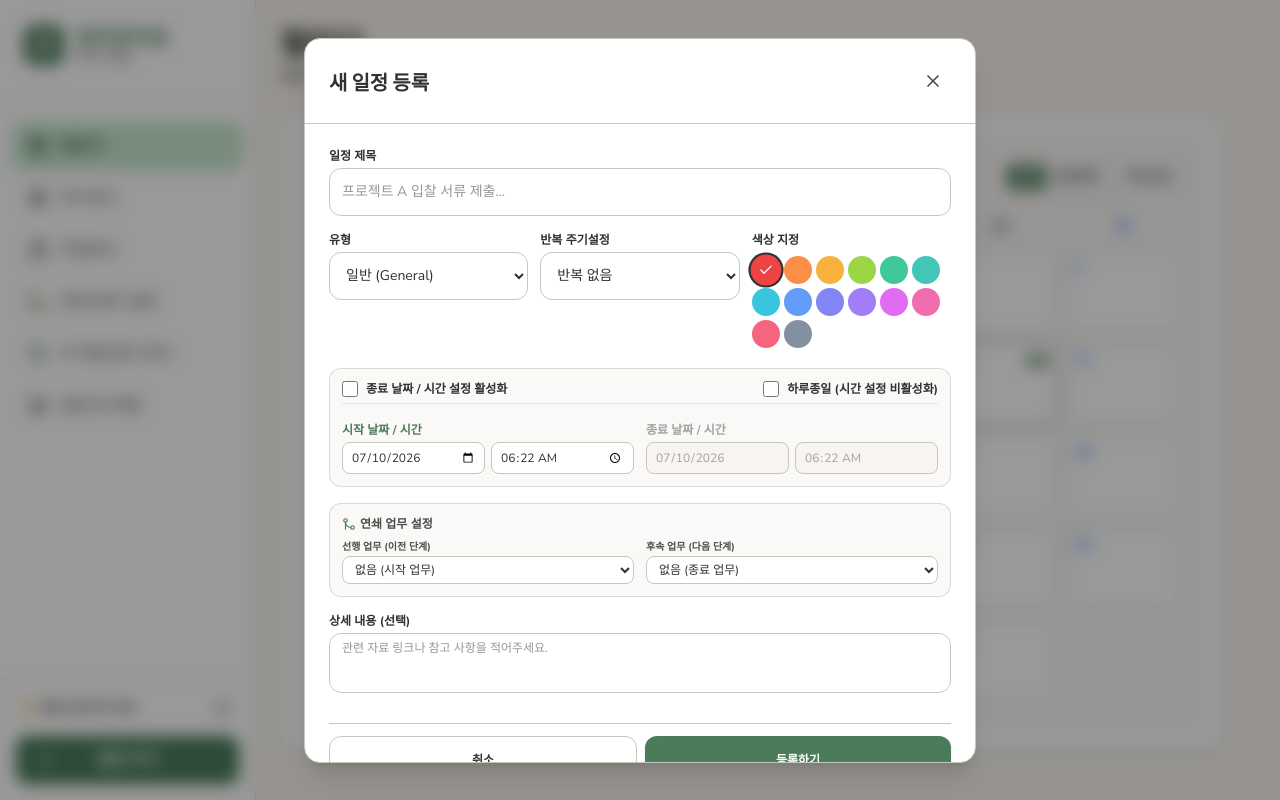
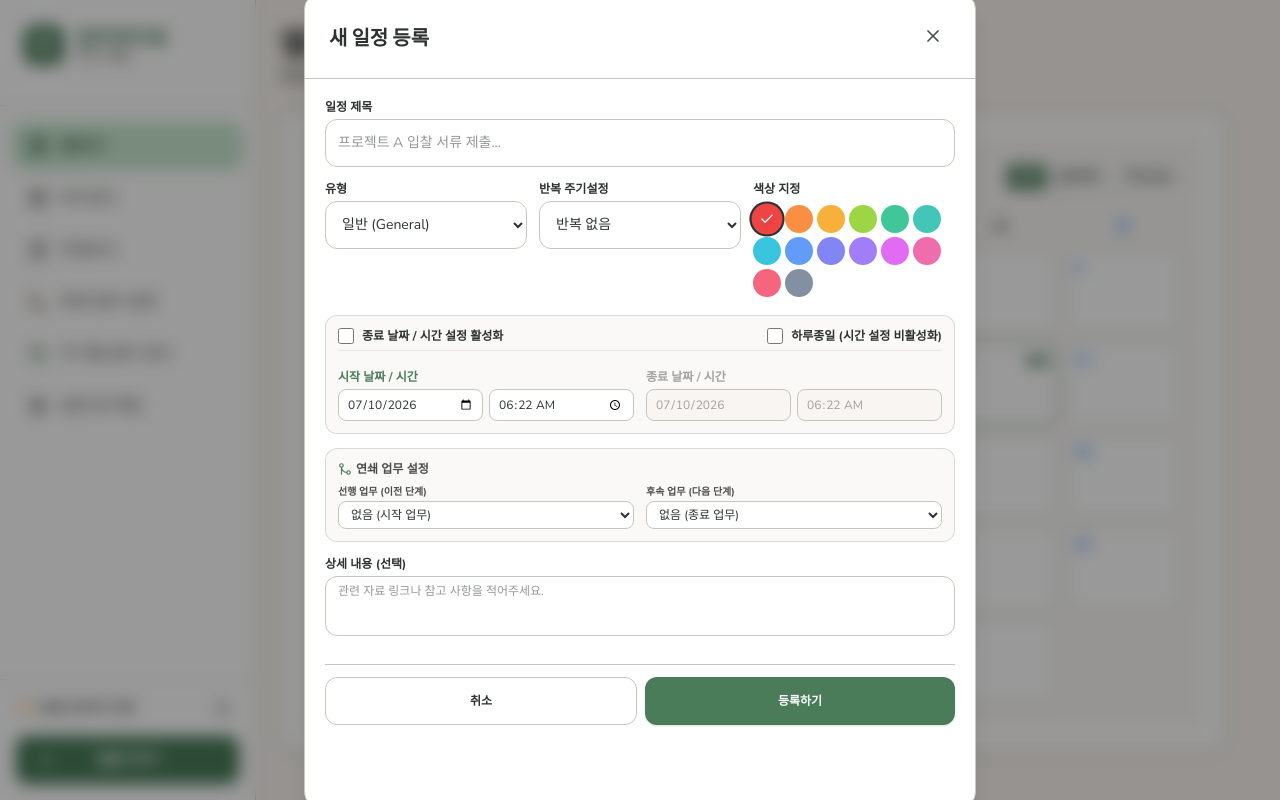
Before and after one commit to ddooki/procurement-scheduler, a Next.js app: page / in a window 1280 px wide. Both pictures are taken after a click on the button "일정 추가". Built offline with nearby package versions, Linux system fonts and the light colour scheme.

Commit message:
fix: 데스크톱 일정 등록 모달 높이 확장 및 폼 스크롤 바 노출 오류 원천 해결

```diff
--- a/app/page.tsx
+++ b/app/page.tsx
@@ -1294,7 +1294,7 @@ export default function App() {
               initial={{ scale: 0.95, opacity: 0 }}
               animate={{ scale: 1, opacity: 1 }}
               exit={{ scale: 0.95, opacity: 0 }}
-              className="relative bg-surface w-full max-w-2xl rounded-2xl shadow-xl overflow-hidden h-[92vh] sm:h-[725px] flex flex-col border border-border"
+              className="relative bg-surface w-full max-w-2xl rounded-2xl shadow-xl overflow-hidden h-[92vh] sm:h-[815px] flex flex-col border border-border"
             >
               <div className="flex justify-between items-center p-6 border-b border-border flex-shrink-0">
                 <h2 className="font-headline text-xl font-bold">
@@ -1911,7 +1911,7 @@ function TaskForm({
   };
 
   return (
-    <form onSubmit={handleSubmit} className="p-3 sm:p-6 flex flex-col gap-3 sm:gap-4 overflow-y-auto flex-1 text-sm max-w-full cell-scroll">
+    <form onSubmit={handleSubmit} className="p-3 sm:p-5 flex flex-col gap-3.5 overflow-y-auto sm:overflow-y-hidden flex-1 text-sm max-w-full cell-scroll">
       <div className="flex gap-4 items-center">
         <div className="flex-1">
           <label className="block text-xs font-bold mb-1">일정 제목</label>
```
